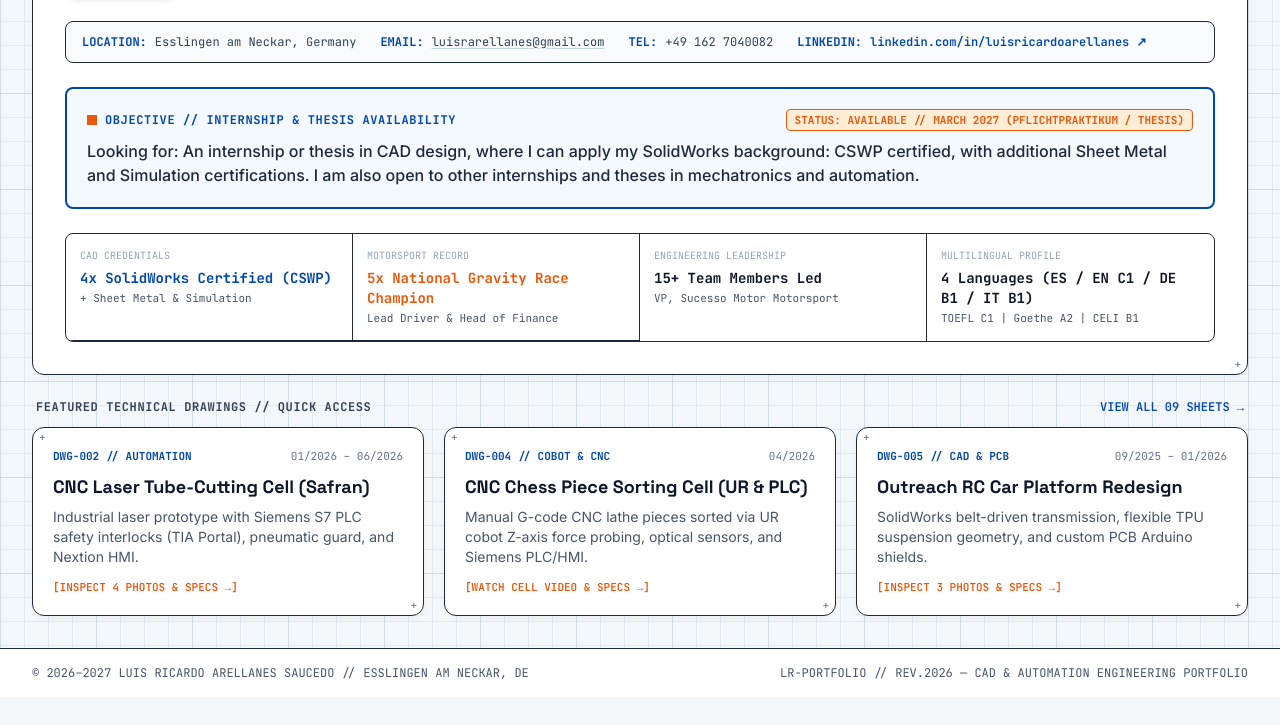
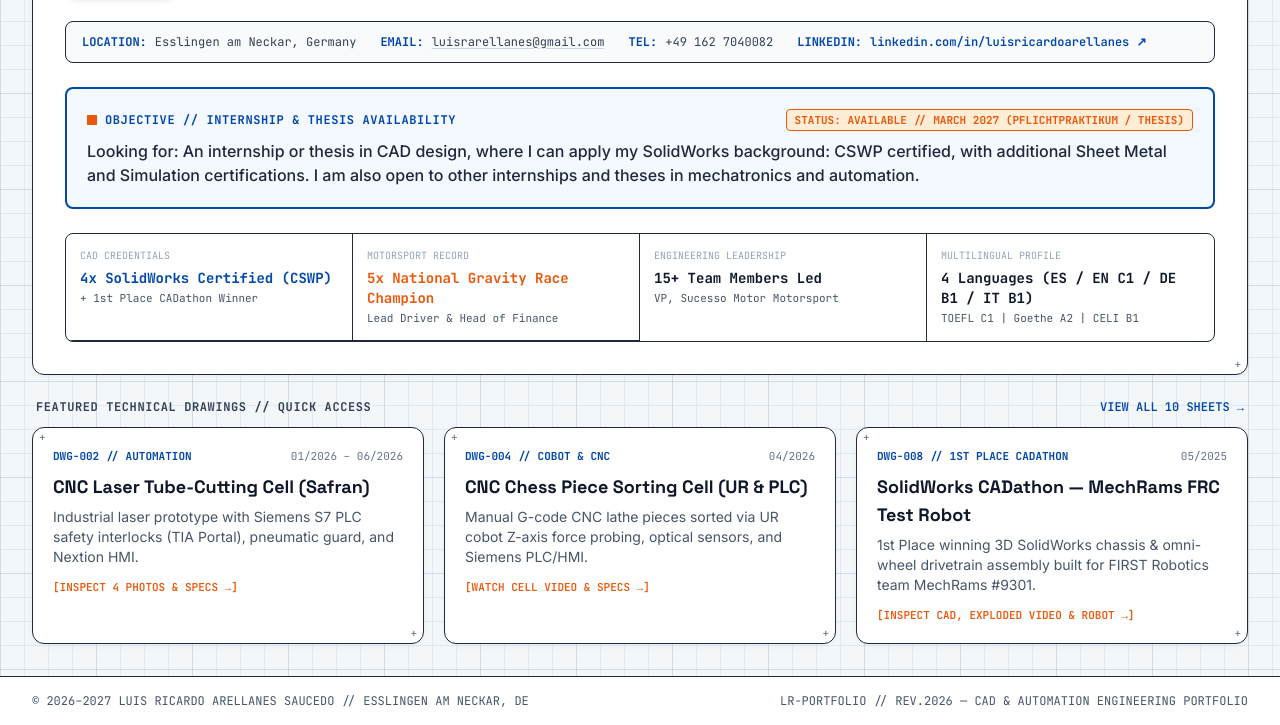
Before and after one commit to luisrarellanes/luisrarellanes.github.io, a plain HTML site: page index.html in a window 1280 px wide. Shown: the part 675-1400 px from the top of the page. Before the commit the page ends 1372 px from the top, so only its background shows below. Drawn offline with nearby package versions, Linux system fonts and the light colour scheme.

Commit message:
Add files via upload

```diff
--- a/index.html
+++ b/index.html
@@ -277,7 +277,7 @@
             <!-- Action Buttons -->
             <div class="flex flex-wrap items-center gap-2.5 pt-2 md:pt-0">
               <button onclick="navigateTo('projects', event)" class="px-4 py-2.5 rounded-lg bg-[#0047AB] hover:bg-blue-800 text-white border border-slate-900 font-mono text-xs font-semibold shadow-sm transition-colors cursor-pointer">
-                <span data-i18n="btn_view_dwg">EXPLORE ALL 09 DRAWINGS →</span>
+                <span data-i18n="btn_view_dwg">EXPLORE ALL 10 DRAWINGS →</span>
               </button>
               <button onclick="navigateTo('contact', event)" class="px-4 py-2.5 rounded-lg bg-white hover:bg-slate-50 text-slate-800 border border-slate-800 hover:border-[#0047AB] font-mono text-xs font-semibold transition-colors cursor-pointer">
                 <span data-i18n="btn_contact">CONTACT</span>
@@ -328,7 +328,7 @@
             <div class="p-3.5 border-b sm:border-r border-slate-800">
               <div class="text-[10px] text-slate-400 uppercase">CAD CREDENTIALS</div>
               <div class="font-bold text-[#0047AB] mt-1 text-sm">4x SolidWorks Certified (CSWP)</div>
-              <div class="text-[11px] text-slate-600 mt-0.5">+ Sheet Metal &amp; Simulation</div>
+              <div class="text-[11px] text-slate-600 mt-0.5">+ 1st Place CADathon Winner</div>
             </div>
             <div class="p-3.5 border-b lg:border-r border-slate-800">
               <div class="text-[10px] text-slate-400 uppercase">MOTORSPORT RECORD</div>
@@ -356,7 +356,7 @@
             FEATURED TECHNICAL DRAWINGS // QUICK ACCESS
           </h2>
           <button onclick="navigateTo('projects', event)" class="font-mono text-xs font-semibold text-[#0047AB] hover:underline cursor-pointer">
-            VIEW ALL 09 SHEETS →
+            VIEW ALL 10 SHEETS →
           </button>
         </div>
 
@@ -395,20 +395,20 @@
             </div>
           </div>
 
-          <!-- Shortcut 3: RC Car -->
-          <div onclick="navigateTo('projects', event); openDwgModal('dwg-005', 0);" class="din-sheet crosshair-tl crosshair-br rounded-xl p-5 cursor-pointer group">
+          <!-- Shortcut 3: SolidWorks CADathon -->
+          <div onclick="navigateTo('projects', event); openDwgModal('dwg-008', 0);" class="din-sheet crosshair-tl crosshair-br rounded-xl p-5 cursor-pointer group">
             <div class="flex items-center justify-between font-mono text-[11px] mb-2">
-              <span class="font-bold text-[#0047AB]">DWG-005 // CAD &amp; PCB</span>
-              <span class="text-slate-500">09/2025 – 01/2026</span>
+              <span class="font-bold text-[#0047AB]">DWG-008 // 1ST PLACE CADATHON</span>
+              <span class="text-slate-500">05/2025</span>
             </div>
             <h3 class="font-display font-bold text-lg text-slate-900 group-hover:text-[#0047AB] transition-colors">
-              Outreach RC Car Platform Redesign
+              SolidWorks CADathon — MechRams FRC Test Robot
             </h3>
             <p class="text-xs sm:text-sm text-slate-600 mt-1.5 leading-relaxed">
-              SolidWorks belt-driven transmission, flexible TPU suspension geometry, and custom PCB Arduino shields.
+              1st Place winning 3D SolidWorks chassis &amp; omni-wheel drivetrain assembly built for FIRST Robotics team MechRams #9301.
             </p>
             <div class="mt-3 font-mono text-[11px] font-semibold text-[#EA580C]">
-              [INSPECT 3 PHOTOS &amp; SPECS →]
+              [INSPECT CAD, EXPLODED VIDEO &amp; ROBOT →]
             </div>
           </div>
         </div>
@@ -416,7 +416,7 @@
     </section>
 
     <!-- ===================================================================== -->
-    <!-- VIEW 02: PROJECTS (9 CHRONOLOGICAL DRAWING SHEETS)                    -->
+    <!-- VIEW 02: PROJECTS (10 CHRONOLOGICAL DRAWING SHEETS)                   -->
     <!-- ===================================================================== -->
     <section id="view-projects" class="page-view space-y-6">
       <div class="din-sheet crosshair-tl crosshair-br rounded-xl p-5 sm:p-6">
@@ -424,7 +424,7 @@
           <div>
             <div class="font-mono text-xs text-[#0047AB] font-semibold">SHEET 02 OF 05 // CHRONOLOGICAL TECHNICAL ARCHIVE</div>
             <h2 class="font-display font-bold text-2xl sm:text-3xl text-slate-900 mt-1" data-i18n="proj_title">
-              Engineering Drawing Sheets (DWG-001 — DWG-009)
+              Engineering Drawing Sheets (DWG-001 — DWG-010)
             </h2>
           </div>
           <div class="font-mono text-xs text-slate-700 bg-slate-50 px-3 py-2 rounded border border-slate-800">
@@ -435,7 +435,7 @@
         <!-- Category Filter Buttons -->
         <div class="flex flex-wrap items-center gap-2">
           <button onclick="filterProjects('all')" data-filter="all" class="filter-btn active px-3.5 py-2 rounded-md bg-[#0047AB] text-white border border-slate-900 font-mono text-xs font-semibold cursor-pointer">
-            ALL DRAWINGS (09)
+            ALL DRAWINGS (10)
           </button>
           <button onclick="filterProjects('automation')" data-filter="automation" class="filter-btn px-3.5 py-2 rounded-md bg-white text-slate-700 border border-slate-800 hover:border-[#0047AB] font-mono text-xs font-semibold cursor-pointer">
             AUTOMATION &amp; CONTROL
@@ -452,7 +452,7 @@
         </div>
       </div>
 
-      <!-- Dynamic 9-Card Grid -->
+      <!-- Dynamic 10-Card Grid -->
       <div id="projectsGrid" class="grid grid-cols-1 md:grid-cols-2 lg:grid-cols-3 gap-6"></div>
     </section>
 
@@ -640,11 +640,11 @@
         </h2>
       </div>
 
-      <!-- Verified Certifications Grid -->
+      <!-- Verified Certifications & Awards Grid -->
       <div class="din-sheet crosshair-tl crosshair-br rounded-xl p-5 sm:p-6">
         <div class="flex items-center justify-between border-b border-slate-300 pb-3 mb-5">
           <h3 class="font-mono text-xs font-bold uppercase tracking-wider text-[#0047AB]">
-            01 // VERIFIED ENGINEERING CERTIFICATIONS (05)
+            01 // VERIFIED ENGINEERING CERTIFICATIONS &amp; CAD HONORS (06)
           </h3>
           <span class="font-mono text-[11px] text-slate-500">DASSAULT SYSTÈMES &amp; UNIVERSAL ROBOTS</span>
         </div>
@@ -702,7 +702,20 @@
             </p>
           </div>
 
-          <div class="p-4 rounded-lg border border-slate-800 bg-white hover:border-[#0047AB] transition-colors sm:col-span-2 lg:col-span-2">
+          <div class="p-4 rounded-lg border-2 border-[#EA580C] bg-orange-50/40">
+            <div class="flex items-center justify-between font-mono text-[11px] text-[#EA580C] font-bold">
+              <span>1ST PLACE WINNER</span>
+              <span>MAY 2025</span>
+            </div>
+            <h4 class="font-display font-bold text-base text-slate-900 mt-1.5">
+              SolidWorks CADathon — Chihuahua Champion
+            </h4>
+            <p class="text-xs text-slate-600 mt-1">
+              Won 1st Place designing a functional 3D SolidWorks test robot chassis and omni-wheel drivetrain for FIRST Robotics team MechRams #9301.
+            </p>
+          </div>
+
+          <div class="p-4 rounded-lg border border-slate-800 bg-white hover:border-[#0047AB] transition-colors">
             <div class="flex items-center justify-between font-mono text-[11px] text-emerald-700 font-bold">
               <span>INDUSTRIAL ROBOTICS</span>
               <span>JUN 2026</span>
@@ -1086,7 +1099,7 @@
   <!-- APPLICATION SCRIPT                                                      -->
   <!-- ======================================================================= -->
   <script>
-    // 1. ALL 9 CHRONOLOGICAL PROJECTS (DWG-001 THROUGH DWG-009)
+    // 1. ALL 10 CHRONOLOGICAL PROJECTS (DWG-001 THROUGH DWG-010)
     const projectsData = [
       {
         id: 'dwg-001',
@@ -1325,6 +1338,36 @@
       {
         id: 'dwg-008',
         code: 'DWG-008',
+        category: 'mechanical',
+        categoryLabel: 'MECHANICAL & CAD',
+        status: '1ST PLACE CADATHON',
+        date: '05/2025',
+        org: 'SolidWorks CADathon · Chihuahua (MechRams FRC #9301)',
+        title: '1st Place SolidWorks CADathon — MechRams FRC Test Robot',
+        summary: 'Won 1st Place designing a functional 3D SolidWorks chassis, 4-wheel omni-drivetrain, and protective bumper assembly for FIRST Robotics team MechRams #9301.',
+        description: 'Won 1st Place in the Chihuahua SolidWorks CADathon (co-designed with Elías González Arias) by engineering a complete 3D CAD test robot assembly for FIRST Robotics Competition team MechRams (#9301). Modeled the perforated aluminum structural chassis, 4-wheel omnidirectional drivetrain with gearbox packaging, polycarbonate electronics mounting deck, and quick-release perimeter bumpers—validated from SolidWorks exploded assembly animations through physical workshop fabrication.',
+        tags: ['SolidWorks CADathon (1st Place)', '3D Assembly', 'Exploded Views', 'FRC #9301 MechRams', 'Drivetrain Packaging'],
+        media: [
+          {
+            type: 'image',
+            src: 'assets/cadathon-cad-assembly.jpg',
+            caption: 'SolidWorks 3D isometric assembly of the omni-wheel chassis, gearbox motors, polycarbonate deck, and perimeter bumpers.'
+          },
+          {
+            type: 'video',
+            src: 'assets/cadathon-exploded.mp4',
+            caption: 'SolidWorks exploded assembly animation illustrating frame structural members, omni-wheel drive modules, and bumper mounting.'
+          },
+          {
+            type: 'image',
+            src: 'assets/cadathon-physical-robot.jpg',
+            caption: 'Fabricated physical MechRams #9301 FIRST DIVE robot built upon the CAD-designed chassis and drivetrain.'
+          }
+        ]
+      },
+      {
+        id: 'dwg-009',
+        code: 'DWG-009',
         category: 'motorsport',
         categoryLabel: 'MOTORSPORT & LEADERSHIP',
         status: 'VICE PRESIDENT',
@@ -1343,8 +1386,8 @@
         ]
       },
       {
-        id: 'dwg-009',
-        code: 'DWG-009',
+        id: 'dwg-010',
+        code: 'DWG-010',
         category: 'motorsport',
         categoryLabel: 'MOTORSPORT & LEADERSHIP',
         status: '1ST PLACE NATIONAL',
@@ -1662,11 +1705,11 @@
         nav_skills: 'SKILLS & CERTS',
         nav_contact: 'CONTACT',
         hero_role: 'B.Eng. Mechatronics & Automation Engineering (DHIK Double Degree)',
-        btn_view_dwg: 'EXPLORE ALL 09 DRAWINGS →',
+        btn_view_dwg: 'EXPLORE ALL 10 DRAWINGS →',
         btn_contact: 'CONTACT',
         obj_label: 'OBJECTIVE // INTERNSHIP & THESIS AVAILABILITY',
         obj_text: 'Looking for: An internship or thesis in CAD design, where I can apply my SolidWorks background: CSWP certified, with additional Sheet Metal and Simulation certifications. I am also open to other internships and theses in mechatronics and automation.',
-        proj_title: 'Engineering Drawing Sheets (DWG-001 — DWG-009)',
+        proj_title: 'Engineering Drawing Sheets (DWG-001 — DWG-010)',
         exp_title: 'Education, Engineering & Motorsport Experience',
         exp_sub: 'German-Mexican Double Degree track combined with hands-on industrial R&D, GT racing scrutineering, and student team leadership.',
         sc_tag: 'TECHNICAL SCRUTINEERING',
@@ -1687,11 +1730,11 @@
         nav_skills: 'KENNTNISSE & ZERTIFIKATE',
         nav_contact: 'KONTAKT',
         hero_role: 'B.Eng. Mechatronik & Automatisierungstechnik (DHIK-Doppelabschluss)',
-        btn_view_dwg: 'ALLE 09 PROJEKTBLÄTTER ANSEHEN →',
+        btn_view_dwg: 'ALLE 10 PROJEKTBLÄTTER ANSEHEN →',
         btn_contact: 'KONTAKT',
         obj_label: 'ZIELPOSITION // PRAKTIKUM & BACHELORARBEIT',
         obj_text: 'Gesucht: Ein Praktikum oder eine Bachelorarbeit im Bereich CAD-Konstruktion, wo ich meine SolidWorks-Kenntnisse einbringen kann: CSWP-zertifiziert sowie zusätzliche Zertifizierungen in Sheet Metal und Simulation. Ich bin ebenso offen für weitere Praktika und Abschlussarbeiten in Mechatronik und Automatisierungstechnik.',
-        proj_title: 'Technische Projektblätter (DWG-001 — DWG-009)',
+        proj_title: 'Technische Projektblätter (DWG-001 — DWG-010)',
         exp_title: 'Studium, Ingenieurpraxis & Motorsport-Erfahrung',
         exp_sub: 'Deutsch-Mexikanischer Doppelabschluss kombiniert mit industrieller F&E, GT-Motorsport-Technikabnahme und Teamleitung.',
         sc_tag: 'TECHNISCHE ABNAHME',
```
